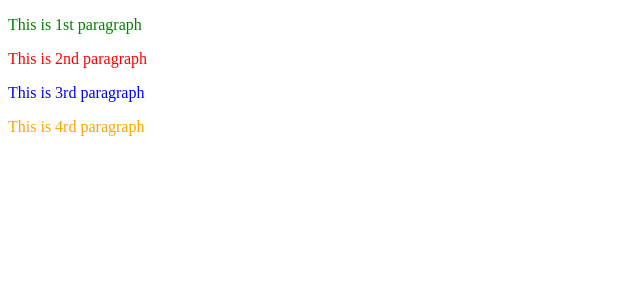
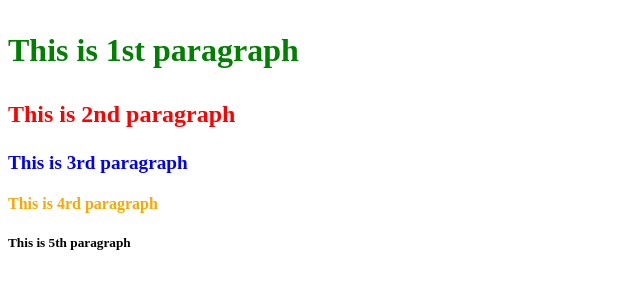
Before and after one commit to dhwidyatmoko/sample_project, a plain HTML site: page index.html in a window 1280 px wide. Shown: the whole page, without its empty margins (0-640 px from the left). Drawn offline with Linux system fonts and the light colour scheme.

Commit message:
add h1-h5

```diff
--- a/index.html
+++ b/index.html
@@ -7,10 +7,11 @@
     <link rel="stylesheet" type="text/css" href="style.css">
 </head>
 <body>
-    <p class="pertama">This is 1st paragraph</p>
-    <p class="kedua">This is 2nd paragraph</p>
-    <p class="ketiga">This is 3rd paragraph</p>
-    <p class="keempat">This is 4rd paragraph</p>
+    <h1><p class="pertama">This is 1st paragraph</p></h1>
+    <h2><p class="kedua">This is 2nd paragraph</p></h2>
+    <h3><p class="ketiga">This is 3rd paragraph</p></h3>
+    <h4><p class="keempat">This is 4rd paragraph</p></h4>
+    <h5><p class="kelima">This is 5th paragraph</p></h5>
 
 </body>
 </html>
```
